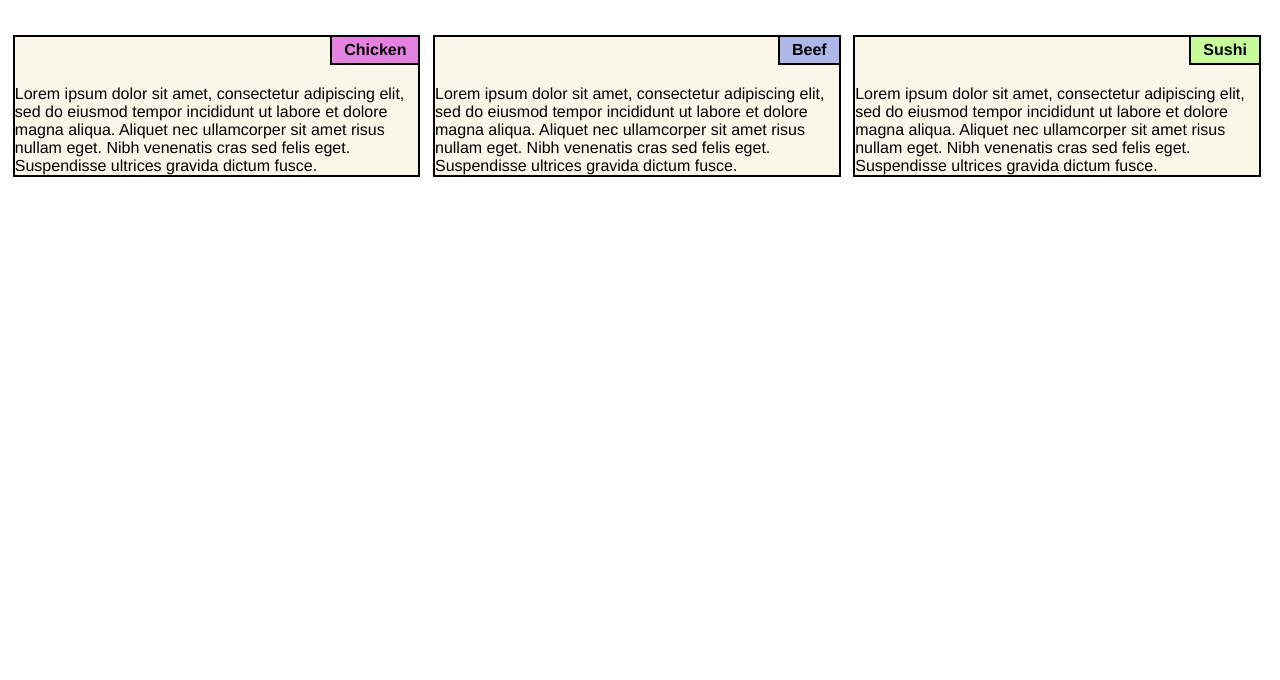
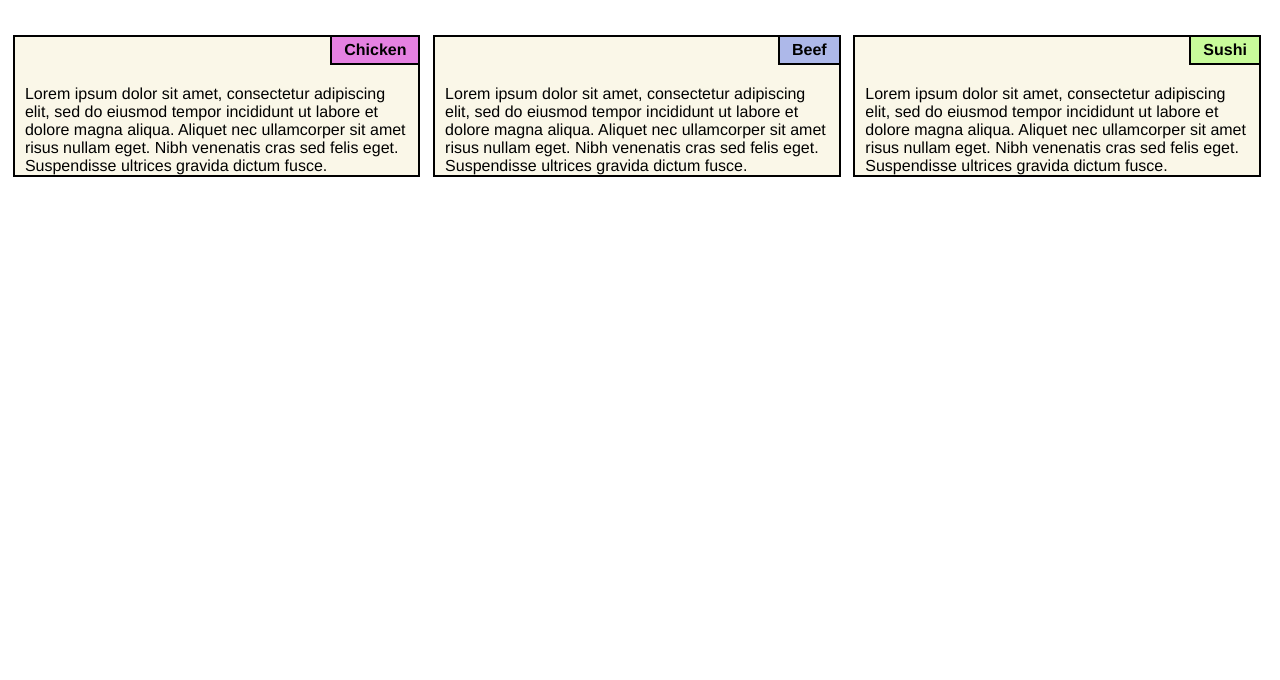
Before and after one commit to laura-abowd/module2-solution, a plain HTML site: page index.html in a window 1280 px wide. Shown: the part 120-800 px from the top of the page. Drawn offline with Linux system fonts and the light colour scheme.

Commit message:
final width styling

```diff
--- a/styles.css
+++ b/styles.css
@@ -16,15 +16,12 @@ h1 {
   margin-top: 50px;
   text-align: center;
   font-size: 3em;
-
 }
-
 
 .container-menu {
   margin-top: 50px;
   overflow: auto;
   width: 100%;
-
 }
 
 .menu {
@@ -45,7 +42,6 @@ h1 {
   font-weight: bold;
 }
 
-
 #title-chicken {
   background-color: #e581e1;
 }
@@ -60,15 +56,13 @@ h1 {
 
 .menu-p {
   margin-top: 24px;
-  /*width: 90%;*/
+  width: 95%;
   margin: 48px auto 0 auto;
 }
 
 @media (min-width: 992px) {
   .col-lg-12, .col-lg-8, .col-lg-6, .col-lg-4, .col-lg-3, .col-lg-2 {
     float: left;
-    /*margin-right: 1%;*/
-    /*padding: 12px;*/
     border: 2px solid black;
   }
 
```
